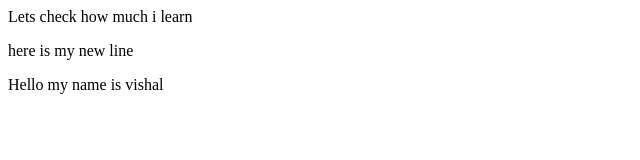
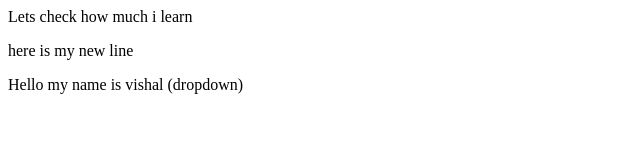
Before and after one commit to Vishal-h-star/checkingRepo, a plain HTML site: page index.html in a window 1280 px wide. Shown: the whole page, without its empty margins (0-640 px from the left). Drawn offline with Linux system fonts and the light colour scheme.

```diff
--- a/index.html
+++ b/index.html
@@ -1,3 +1,3 @@
 <p>Lets check how much i learn</p>
 <p>here is my new  line</p>
-<p>Hello my name is vishal</p>
+<p>Hello my name is vishal (dropdown)  </p>
```
